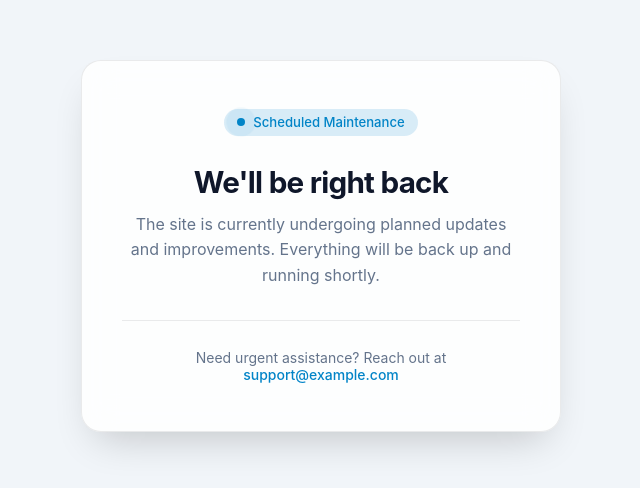
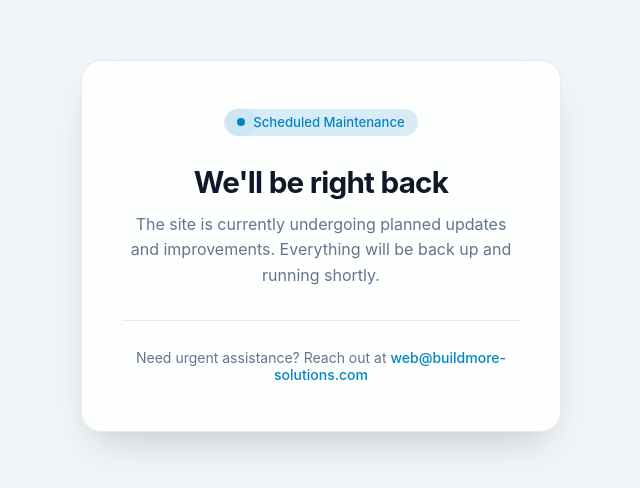
Before and after one commit to jayhohoho2019/bmmain, a website: page index.html in a window 1280 px wide. Shown: the part 154-642 px from the top of the page, without its empty margins (319-959 px from the left). Drawn offline with Linux system fonts and the light colour scheme.

Commit message:
update email

```diff
--- a/index.html
+++ b/index.html
@@ -149,7 +149,7 @@
     <div class="divider"></div>
 
     <div class="contact">
-      Need urgent assistance? Reach out at <a href="mailto:support@example.com">support@example.com</a>
+      Need urgent assistance? Reach out at <a href="mailto:web@buildmore-solutions.com">web@buildmore-solutions.com</a>
     </div>
   </main>
 
```
